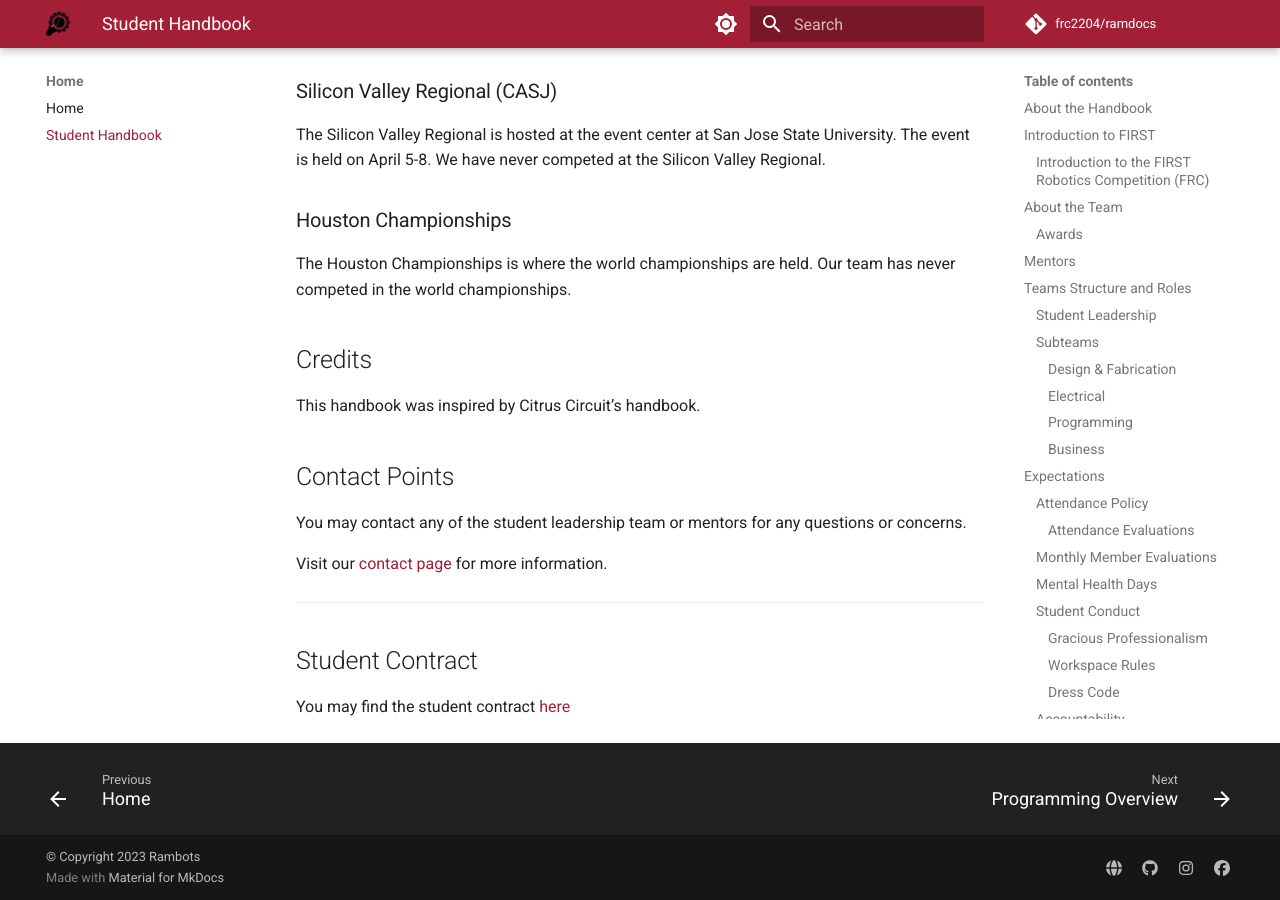
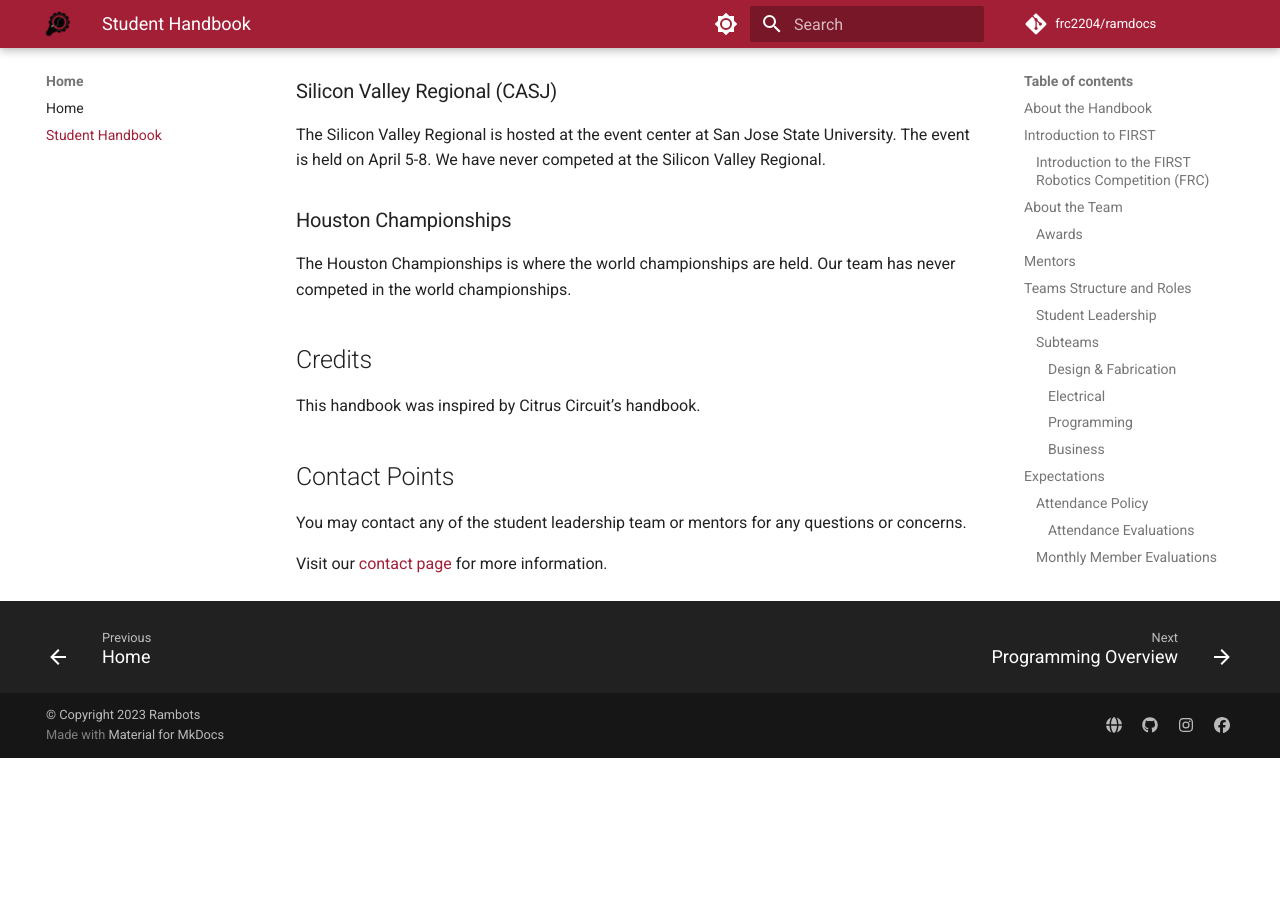
Before and after one commit to frc2204/ramdocs, an MkDocs documentation site: the page built from docs/handbook.md, in a window 1280 px wide and 900 px high, scrolled down 9820 px. Built offline with MkDocs 1.6.1 and Material for MkDocs 9.7.7, drawn with Linux system fonts in a browser that asks for light colours; nearby versions of some CDN libraries; library files that are not in the unit come from our copies; comment, search, counter and statistics services are not loaded; after the commit the page ends 10578 px from its top, so only the background shows below that.

Commit message:
Remove duplicate student-contract link

```diff
--- a/docs/handbook.md
+++ b/docs/handbook.md
@@ -266,8 +266,3 @@ This handbook was inspired by Citrus Circuit’s handbook.
 You may contact any of the student leadership team or mentors for any questions or concerns.
 
 Visit our [contact page](https://rambots.org/contact) for more information.
-
----
-
-## Student Contract
-You may find the student contract [here](student-contract.md)
```
